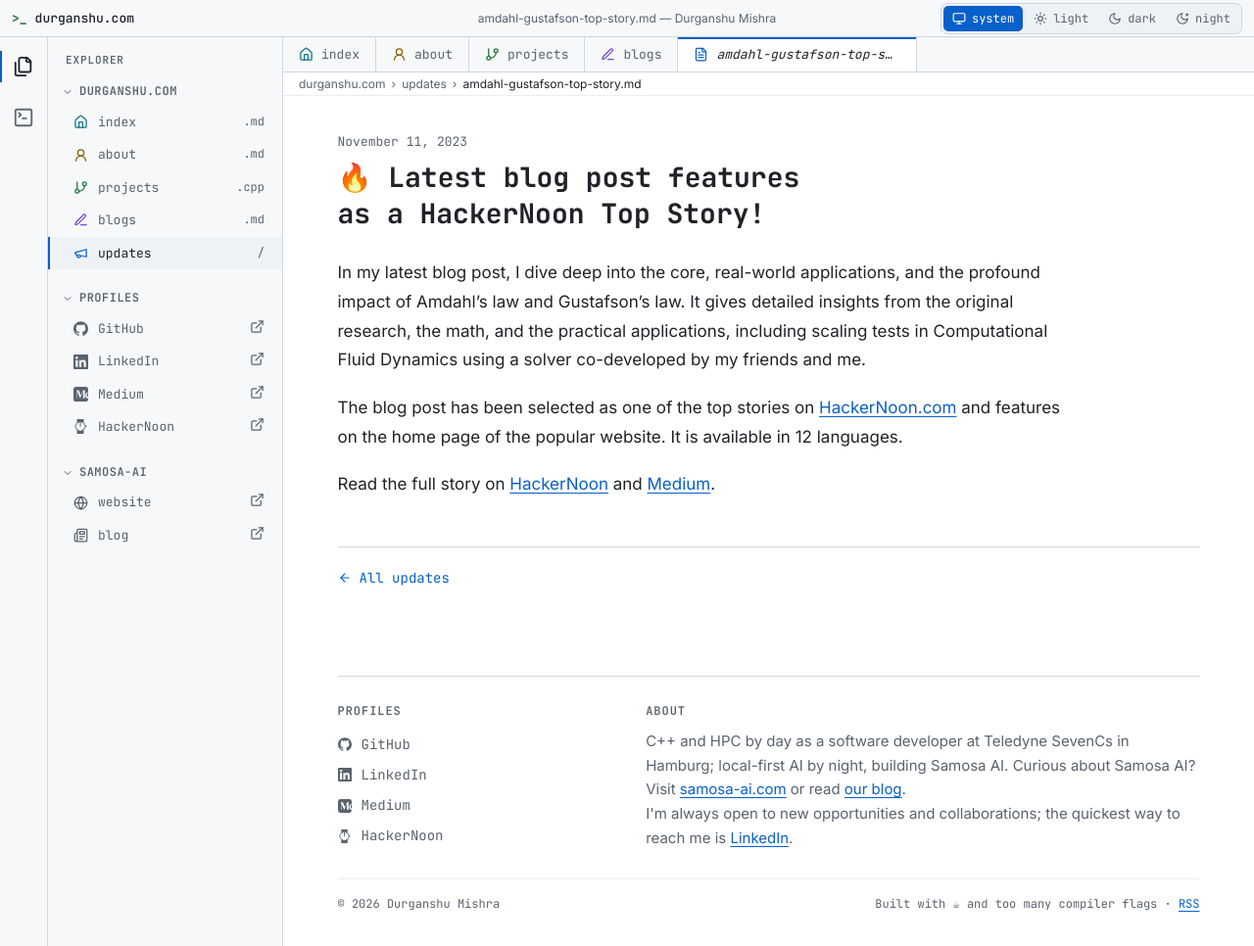
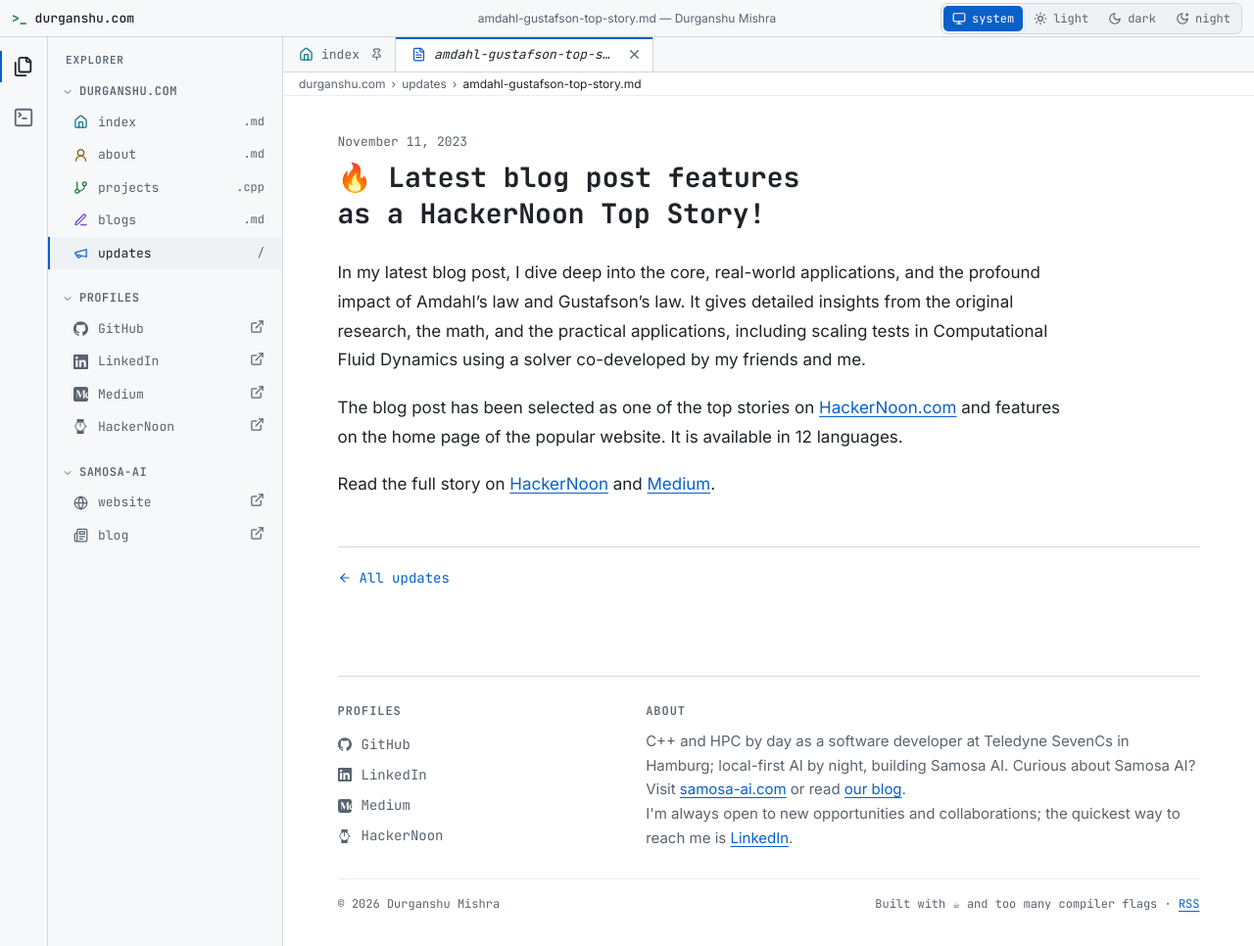
Before and after one commit to Durganshu/durganshu.github.io, a Jekyll site: the page built from docs/_posts/2023-11-11-amdahl-gustafson-top-story.markdown, in a window 1280 px wide and 966 px high. Shown: the whole window at 98% size. Built offline with Jekyll 4.4.1, drawn with Linux system fonts in a browser that asks for light colours.

Commit message:
Show open editors in the tab bar while the Explorer is visible
On desktop the tab bar repeated the Explorer's page list. While the
Explorer is on screen it is now the navigation, and the tab bar lists only
the pages opened in this browser tab, VS Code style:

- Pages open a tab when you visit them; each tab has a close button
  (shown on the active tab and on hover) and index is pinned
- Closing the page you're on moves to the tab beside it; posts and the
  404 page get an italic preview tab that is never stored
- Open tabs live in sessionStorage, so a new visit starts fresh

With no Explorer (phones, tablets by default, or after collapsing it) the
tab bar stays the full navigation, unchanged. Without JavaScript it also
lists every page.

tabs.js loads right after the tab bar, and the head script sets the tab
bar mode early, so tabs don't jump on load. Also stops the italic preview
tab label from clipping its last letter.

Co-Authored-By: Claude Opus 5.5 <noreply@anthropic.com>
Claude-Session: https://claude.ai/code/session_012fmj8h91JtLxeFAGKginxB

```diff
--- a/docs/_includes/icon.html
+++ b/docs/_includes/icon.html
@@ -20,6 +20,7 @@ UI icons: Lucide v0.460.0 (ISC License, https://lucide.dev). Brand icons: Simple
 {%- when "external-link" -%}<svg class="icon" viewBox="0 0 24 24" fill="none" stroke="currentColor" stroke-width="2" stroke-linecap="round" stroke-linejoin="round" aria-hidden="true" focusable="false"><path d="M15 3h6v6"/><path d="M10 14 21 3"/><path d="M18 13v6a2 2 0 0 1-2 2H5a2 2 0 0 1-2-2V8a2 2 0 0 1 2-2h6"/></svg>
 {%- when "trash-2" -%}<svg class="icon" viewBox="0 0 24 24" fill="none" stroke="currentColor" stroke-width="2" stroke-linecap="round" stroke-linejoin="round" aria-hidden="true" focusable="false"><path d="M3 6h18"/><path d="M19 6v14c0 1-1 2-2 2H7c-1 0-2-1-2-2V6"/><path d="M8 6V4c0-1 1-2 2-2h4c1 0 2 1 2 2v2"/><line x1="10" x2="10" y1="11" y2="17"/><line x1="14" x2="14" y1="11" y2="17"/></svg>
 {%- when "x" -%}<svg class="icon" viewBox="0 0 24 24" fill="none" stroke="currentColor" stroke-width="2" stroke-linecap="round" stroke-linejoin="round" aria-hidden="true" focusable="false"><path d="M18 6 6 18"/><path d="m6 6 12 12"/></svg>
+{%- when "pin" -%}<svg class="icon" viewBox="0 0 24 24" fill="none" stroke="currentColor" stroke-width="2" stroke-linecap="round" stroke-linejoin="round" aria-hidden="true" focusable="false"><path d="M12 17v5"/><path d="M9 10.76a2 2 0 0 1-1.11 1.79l-1.78.9A2 2 0 0 0 5 15.24V16a1 1 0 0 0 1 1h12a1 1 0 0 0 1-1v-.76a2 2 0 0 0-1.11-1.79l-1.78-.9A2 2 0 0 1 15 10.76V7a1 1 0 0 1 1-1 2 2 0 0 0 0-4H8a2 2 0 0 0 0 4 1 1 0 0 1 1 1z"/></svg>
 {%- when "arrow-right" -%}<svg class="icon" viewBox="0 0 24 24" fill="none" stroke="currentColor" stroke-width="2" stroke-linecap="round" stroke-linejoin="round" aria-hidden="true" focusable="false"><path d="M5 12h14"/><path d="m12 5 7 7-7 7"/></svg>
 {%- when "arrow-left" -%}<svg class="icon" viewBox="0 0 24 24" fill="none" stroke="currentColor" stroke-width="2" stroke-linecap="round" stroke-linejoin="round" aria-hidden="true" focusable="false"><path d="m12 19-7-7 7-7"/><path d="M19 12H5"/></svg>
 {%- when "code-xml" -%}<svg class="icon" viewBox="0 0 24 24" fill="none" stroke="currentColor" stroke-width="2" stroke-linecap="round" stroke-linejoin="round" aria-hidden="true" focusable="false"><path d="m18 16 4-4-4-4"/><path d="m6 8-4 4 4 4"/><path d="m14.5 4-5 16"/></svg>
--- a/docs/_layouts/default.html
+++ b/docs/_layouts/default.html
@@ -96,14 +95,26 @@
         <div class="tabs-bar">
           <nav class="tabs-list" aria-label="Pages">
             {%- for item in site.data.nav %}
-            {%- unless item.tab == false %}
-            <a class="tab file-{{ item.key }}" href="{{ item.url | relative_url }}"{% if item.key == nav_key and show_extra_tab == false %} aria-current="page"{% endif %}>{% include icon.html name=item.icon %}<span class="tab-label">{{ item.label }}</span></a>
-            {%- endunless %}
+            {%- assign tab_active = false %}
+            {%- if item.key == nav_key and show_preview_tab == false %}{% assign tab_active = true %}{% endif %}
+            <div class="tab file-{{ item.key }}{% if item.pinned %} is-pinned{% endif %}{% if item.tab == false %} is-secondary{% endif %}{% if tab_active %} is-active{% endif %}" data-tab="{{ item.key }}">
+              <a class="tab-link" href="{{ item.url | relative_url }}"{% if tab_active %} aria-current="page"{% endif %}>{% include icon.html name=item.icon %}<span class="tab-label">{{ item.label }}</span></a>
+              {%- if item.pinned %}
+              <span class="tab-pin" title="Pinned" aria-hidden="true">{% include icon.html name="pin" %}</span>
+              {%- else %}
+              <button type="button" class="tab-close" aria-label="Close {{ item.label }}{{ item.ext }}" title="Close">{% include icon.html name="x" %}</button>
+              {%- endif %}
+            </div>
             {%- endfor %}
-            {%- if show_extra_tab %}
-            <a class="tab is-preview file-{{ current_class }}" href="{{ page.url | relative_url }}" aria-current="page">{% include icon.html name=current_icon %}<span class="tab-label">{{ current_label }}{{ current_ext }}</span></a>
+            {%- if show_preview_tab %}
+            <div class="tab is-preview is-active file-{{ current_class }}">
+              <a class="tab-link" href="{{ page.url | relative_url }}" aria-current="page">{% include icon.html name=current_icon %}<span class="tab-label">{{ current_label }}{{ current_ext }}</span></a>
+              <button type="button" class="tab-close" aria-label="Close {{ current_label }}{{ current_ext }}" title="Close">{% include icon.html name="x" %}</button>
+            </div>
             {%- endif %}
           </nav>
+          {%- comment -%} Runs before the tab bar is painted, so the open tabs show up without a jump {%- endcomment %}
+          <script src="{{ '/assets/js/tabs.js' | relative_url }}"></script>
           <div class="tabs-actions needs-js">
             <button type="button" class="icon-btn" data-terminal-toggle aria-controls="terminal-panel" aria-expanded="false" aria-label="Terminal" title="Terminal">{% include icon.html name="square-terminal" %}</button>
           </div>
--- a/docs/assets/css/theme.css
+++ b/docs/assets/css/theme.css
@@ -452,8 +452,6 @@ html[data-sidebar="collapsed"] .sidebar-col { display: none; }
   position: relative;
   display: flex;
   align-items: center;
-  gap: 8px;
-  padding: 0 16px;
   border-right: 1px solid var(--border-color);
   font-family: var(--font-mono);
   font-size: 13px;
@@ -461,11 +459,11 @@ html[data-sidebar="collapsed"] .sidebar-col { display: none; }
   white-space: nowrap;
 }
 .tab:hover { background: var(--bg-hover); color: var(--text-primary); }
-.tab[aria-current="page"] {
+.tab.is-active {
   background: var(--bg-primary);
   color: var(--text-primary);
 }
-.tab[aria-current="page"]::before {
+.tab.is-active::before {
   content: '';
   position: absolute;
   top: 0;
@@ -474,14 +472,65 @@ html[data-sidebar="collapsed"] .sidebar-col { display: none; }
   height: 2px;
   background: var(--accent-blue);
 }
-.tab:focus-visible { outline-offset: -3px; }
-.tab .icon { font-size: 15px; }
+
+.tab-link,
+.tab-link:hover {
+  align-self: stretch;
+  display: flex;
+  align-items: center;
+  gap: 8px;
+  padding: 0 16px;
+  color: inherit;
+}
+.tab-link:focus-visible { outline-offset: -3px; }
+.tab-link .icon { font-size: 15px; }
 .tab.is-preview .tab-label {
   font-style: italic;
+  padding-right: 0.2em; /* room for the slanted last glyph, which overflow would clip */
   max-width: 24ch;
   overflow: hidden;
   text-overflow: ellipsis;
 }
+
+/* Close button and pin: only while the tab bar lists open editors */
+.tab-close,
+.tab-pin {
+  display: none;
+  place-items: center;
+  width: 22px;
+  height: 22px;
+  margin-right: 8px;
+  padding: 0;
+  border: 0;
+  border-radius: 4px;
+  background: none;
+  color: var(--text-secondary);
+  font-size: 15px;
+}
+.tab .tab-close .icon,
+.tab .tab-pin .icon { color: inherit; }
+.tab-pin { font-size: 13px; color: var(--text-muted); }
+
+/* Like VS Code: the × shows on the active tab and on hover */
+.tab-close { cursor: pointer; opacity: 0; }
+.tab.is-active .tab-close,
+.tab:hover .tab-close,
+.tab-close:focus-visible { opacity: 1; }
+.tab-close:hover { background: var(--bg-tertiary); color: var(--text-primary); }
+.tab-close:focus-visible { outline-offset: 0; }
+@media (hover: none) {
+  .tab-close { opacity: 1; }
+}
+
+/* Open editors mode (set by tabs.js): the Explorer is the navigation, so the
+   tab bar shows only pinned, active and opened pages */
+html[data-tabs="editors"] .tab:not(.is-pinned):not(.is-active):not(.is-open) { display: none; }
+html[data-tabs="editors"] .tab-link { padding-right: 6px; }
+html[data-tabs="editors"] .tab-close,
+html[data-tabs="editors"] .tab-pin { display: grid; }
+
+/* Navigation mode (no Explorer, or no JavaScript): every page except `tab: false` ones */
+html:not([data-tabs="editors"]) .tab.is-secondary:not(.is-active) { display: none; }
 
 .tabs-actions {
   margin-left: auto;
@@ -1227,7 +1276,7 @@ html.is-resizing-panel * {
   .titlebar { grid-template-columns: 1fr auto; }
 }
 
-/* Phones and small tablets: the tab bar is the navigation */
+/* Phones and small tablets: no Explorer, so the tab bar is the navigation */
 @media (max-width: 767.98px) {
   :root { --crumbs-h: 0px; }
 
@@ -1235,7 +1284,7 @@ html.is-resizing-panel * {
   .sidebar-col { display: none !important; }
 
   .tabs-actions { display: flex; }
-  .tab { padding: 0 12px; gap: 6px; }
+  .tab-link { padding: 0 12px; gap: 6px; }
   .breadcrumbs { display: none; }
 
   .editor-content { padding: 24px 16px 16px; }
@@ -1275,8 +1324,8 @@ html.is-resizing-panel * {
 }
 
 @media (max-width: 400px) {
-  .tab .icon { display: none; }
-  .tab { padding: 0 10px; }
+  .tab-link .icon { display: none; }
+  .tab-link { padding: 0 10px; }
 }
 
 @media (max-width: 359.98px) {
--- /dev/null
+++ b/docs/assets/js/tabs.js
@@ -0,0 +1,106 @@
+/* ============================================
+   tabs.js — the editor tab bar.
+   While the Explorer is on screen it is the navigation, so the tab bar lists
+   only the pages opened in this browser tab, VS Code style: each one closable,
+   index pinned. With no Explorer (phones, or collapsed) the tab bar is the
+   navigation instead and lists every page.
+   Loaded right after the tab bar (not deferred) so open tabs are restored
+   before it is painted. Without JavaScript the tab bar lists every page.
+   ============================================ */
+(function () {
+  'use strict';
+
+  var root = document.documentElement;
+  var list = document.querySelector('.tabs-list');
+  var explorer = document.getElementById('explorer');
+  if (!list) return;
+
+  var KEY = 'durganshu-open-tabs';
+  var tabs = Array.prototype.slice.call(list.querySelectorAll('.tab'));
+
+  // Session storage: a new visit starts with fresh tabs
+  function readOpen() {
+    try {
+      var keys = JSON.parse(sessionStorage.getItem(KEY));
+      return Array.isArray(keys) ? keys : [];
+    } catch (_) { return []; }
+  }
+  function writeOpen(keys) {
+    try { sessionStorage.setItem(KEY, JSON.stringify(keys)); } catch (_) { /* storage unavailable */ }
+  }
+
+  function keyOf(tab) { return tab.getAttribute('data-tab'); }
+  function isShown(tab) { return tab.getClientRects().length > 0; }
+  function linkOf(tab) { return tab.querySelector('.tab-link'); }
+
+  // Arriving on a page opens its tab. Preview tabs (posts, 404) are never stored,
+  // so they go away once you move on.
+  function restore() {
+    var open = readOpen();
+    var active = list.querySelector('.tab.is-active[data-tab]');
+    if (active && open.indexOf(keyOf(active)) < 0) {
+      open.push(keyOf(active));
+      writeOpen(open);
+    }
+    tabs.forEach(function (tab) {
+      tab.classList.toggle('is-open', open.indexOf(keyOf(tab)) > -1);
+    });
+  }
+
+  function close(tab) {
+    var key = keyOf(tab);
+    if (key) writeOpen(readOpen().filter(function (k) { return k !== key; }));
+
+    var shown = tabs.filter(isShown);
+    var at = shown.indexOf(tab);
+    var neighbor = shown[at + 1] || shown[at - 1];
+
+    if (tab.classList.contains('is-active')) {
+      // Closing the page you're reading moves to the tab beside it
+      window.location.href = neighbor ? linkOf(neighbor).href : '/';
+      return;
+    }
+    var hadFocus = tab.contains(document.activeElement);
+    tab.classList.remove('is-open');
+    if (hadFocus && neighbor) linkOf(neighbor).focus();
+  }
+
+  function syncMode() {
+    var editors = !!explorer && window.getComputedStyle(explorer).display !== 'none';
+    root.setAttribute('data-tabs', editors ? 'editors' : 'nav');
+  }
+
+  // Keep the active tab in view when the tab bar scrolls (narrow screens)
+  function revealActive() {
+    var active = list.querySelector('.tab.is-active');
+    if (!active) return;
+    var tabBox = active.getBoundingClientRect();
+    var listBox = list.getBoundingClientRect();
+    if (tabBox.right > listBox.right) list.scrollLeft += tabBox.left - listBox.left - 8;
+  }
+
+  list.addEventListener('click', function (e) {
+    var button = e.target.closest && e.target.closest('.tab-close');
+    if (button) close(button.closest('.tab'));
+  });
+
+  // The Explorer shows or hides on resize and from its toggle (terminal.js)
+  if (window.matchMedia) {
+    ['(min-width: 768px)', '(min-width: 1024px)'].forEach(function (query) {
+      var mq = window.matchMedia(query);
+      if (mq.addEventListener) mq.addEventListener('change', syncMode);
+    });
+  }
+  if (window.MutationObserver) {
+    new MutationObserver(syncMode).observe(root, { attributes: true, attributeFilter: ['data-sidebar'] });
+  }
+
+  // Back/forward cache: tabs may have been opened or closed on other pages since
+  window.addEventListener('pageshow', function (e) {
+    if (e.persisted) restore();
+  });
+
+  syncMode();
+  restore();
+  revealActive();
+})();
--- a/docs/assets/js/terminal.js
+++ b/docs/assets/js/terminal.js
@@ -605,11 +605,4 @@
     }
     syncExplorerButton();
   }
-
-  // ─── Keep the active tab in view on narrow screens ─
-  var tabsList = document.querySelector('.tabs-list');
-  var activeTab = tabsList && tabsList.querySelector('[aria-current="page"]');
-  if (activeTab && activeTab.offsetLeft + activeTab.offsetWidth > tabsList.clientWidth) {
-    tabsList.scrollLeft = activeTab.offsetLeft - 8;
-  }
 })();
--- a/docs/assets/js/theme-switcher.js
+++ b/docs/assets/js/theme-switcher.js
@@ -51,6 +51,13 @@
   if (sidebarState === 'collapsed' || sidebarState === 'expanded') {
     root.setAttribute('data-sidebar', sidebarState);
   }
+  // Tab bar mode: open editors while the Explorer is on screen, every page otherwise.
+  // Mirrors the .sidebar-col breakpoints in theme.css; tabs.js keeps it in sync after this.
+  var mq = function (query) { return !!(window.matchMedia && window.matchMedia(query).matches); };
+  var explorerShown = sidebarState === 'collapsed' ? false
+    : sidebarState === 'expanded' ? mq('(min-width: 768px)')
+    : mq('(min-width: 1024px)');
+  root.setAttribute('data-tabs', explorerShown ? 'editors' : 'nav');
   if (read('vscode-terminal-state') === 'expanded') {
     root.setAttribute('data-terminal', 'open');
   }
```
Also changed, not shown: other parts of docs/_layouts/default.html (+3 -4 lines), docs/_data/nav.yml (+8 -2 lines).
